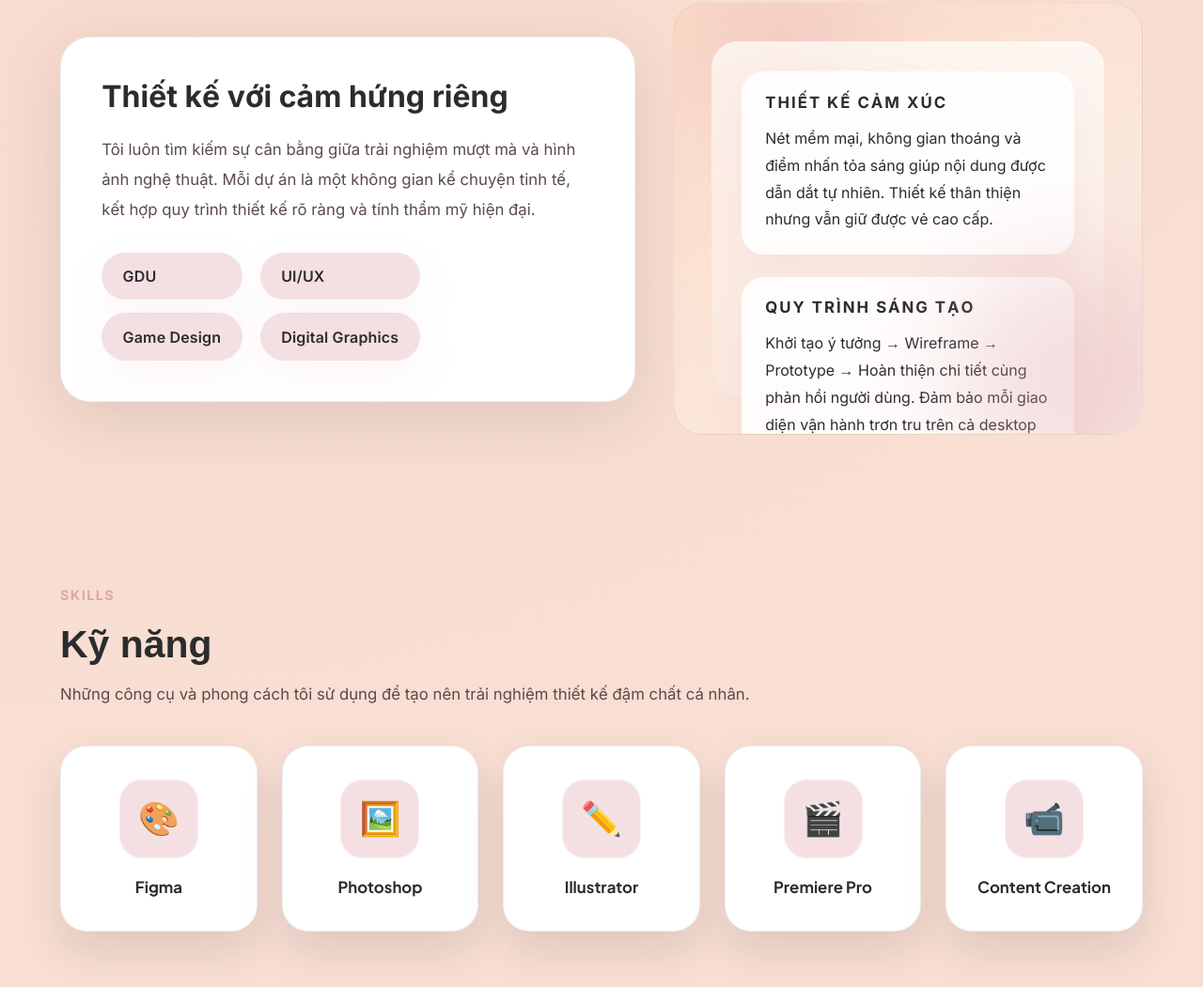
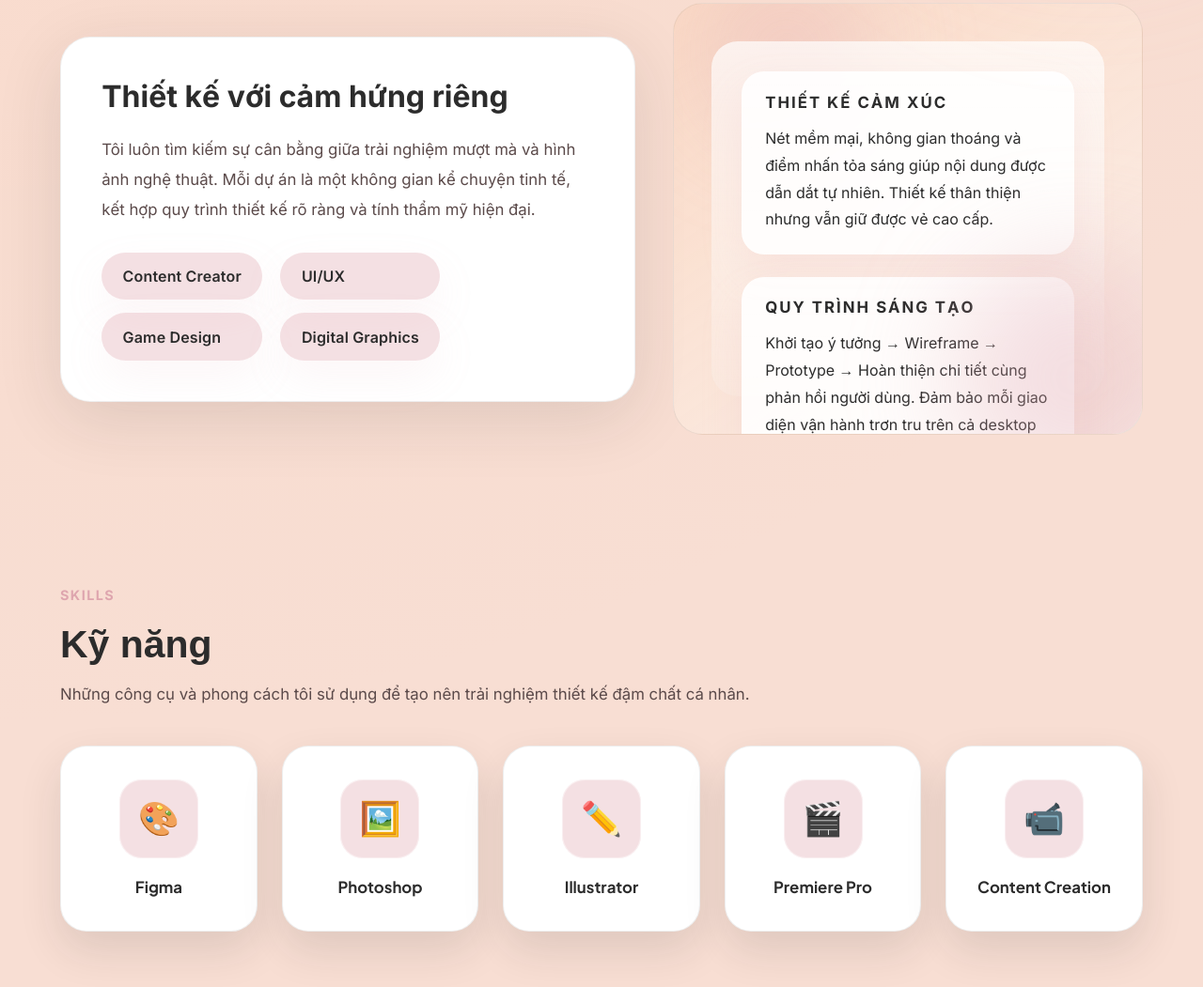
Before and after one commit to nmcanh2808-glitch/CV, a plain HTML site: page index.html in a window 1280 px wide. Shown: the part 1018-2069 px from the top of the page at 94% size. Drawn offline with Linux system fonts and the light colour scheme.

Commit message:
khởi tạo trang

```diff
--- a/index.html
+++ b/index.html
@@ -1558,9 +1558,7 @@
             <section class="hero">
                 <div class="hero-copy fade-up">
                     <div class="eyebrow"><span></span>UI/UX Designer</div>
-                    <h1 class="hero-title">Nguyễn
-                        Minh
-                        Cảnh</h1>
+                    <h1 class="hero-title">Nguyễn Minh Cảnh</h1>
                     <p>Thiết kế trải nghiệm đơn giản, tỏa sáng khí chất riêng của bạn.</p>
                     <div class="hero-role">UI/UX Designer Student • Digital Graphics</div>
 
@@ -1599,7 +1597,7 @@
                         <div class="about-copy">
                             <p>Tôi luôn tìm kiếm sự cân bằng giữa trải nghiệm mượt mà và hình ảnh nghệ thuật. Mỗi dự án là một không gian kể chuyện tinh tế, kết hợp quy trình thiết kế rõ ràng và tính thẩm mỹ hiện đại.</p>
                             <div class="highlight-grid">
-                                <span class="highlight-pill">GDU</span>
+                                <span class="highlight-pill">Content Creator</span>
                                 <span class="highlight-pill">UI/UX</span>
                                 <span class="highlight-pill">Game Design</span>
                                 <span class="highlight-pill">Digital Graphics</span>
```
